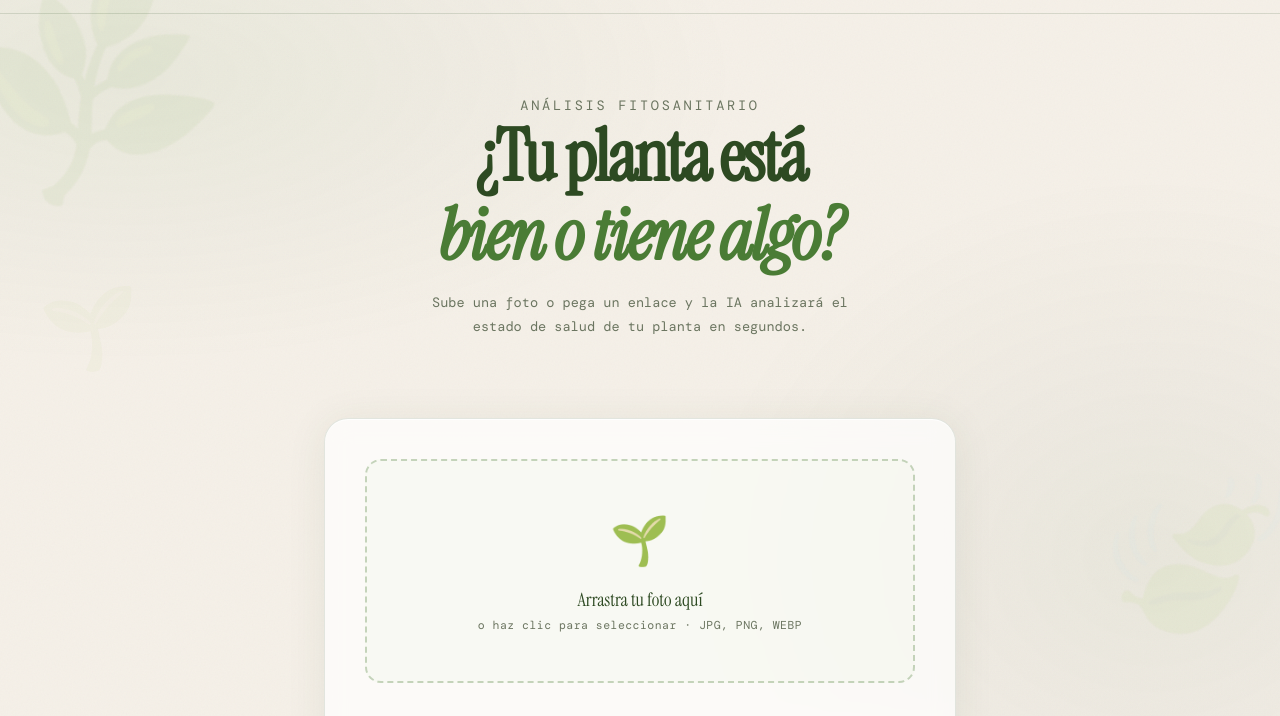
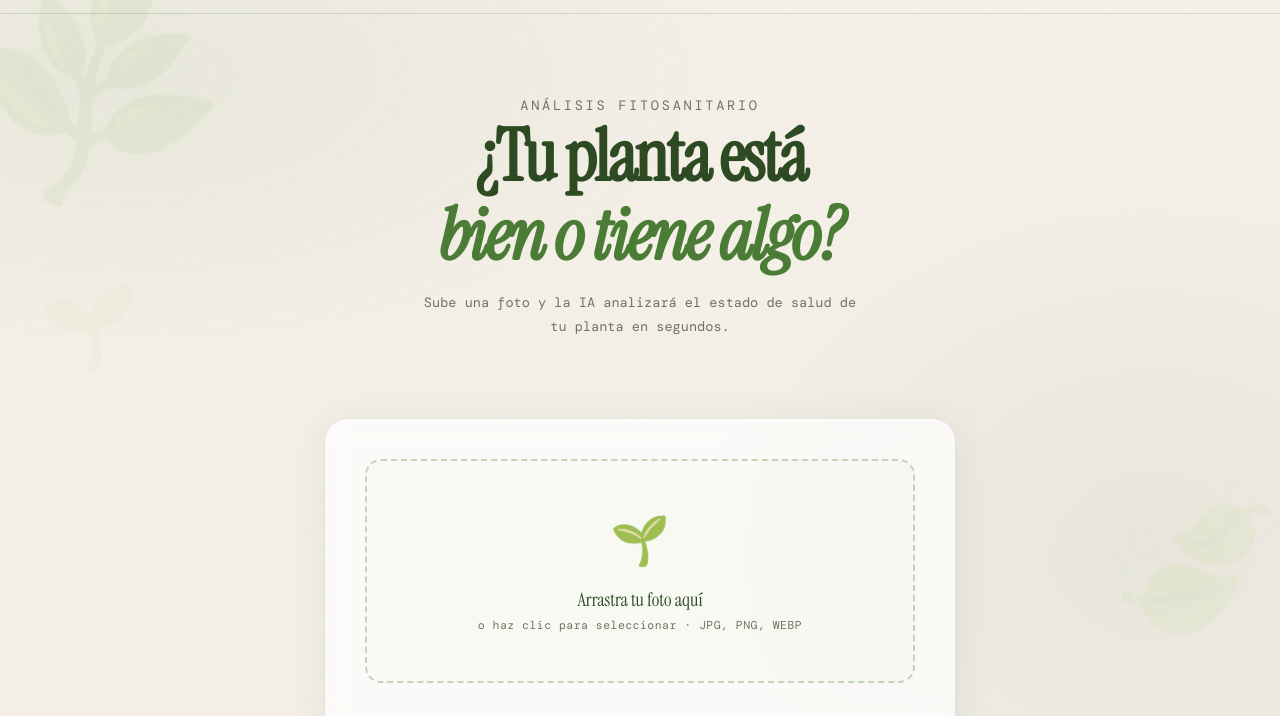
Before and after one commit to crhistian-bytebrisa/IAITLA-PlantSanity, a plain HTML site: page index.html in a window 1280 px wide. Shown: the part 84-800 px from the top of the page. Drawn offline with nearby package versions, Linux system fonts and the light colour scheme; a web font is replaced by a local one.

Commit message:
Actualizar index.html

```diff
--- a/index.html
+++ b/index.html
@@ -28,7 +28,7 @@
   <section class="hero">
     <p class="hero-label">Análisis fitosanitario</p>
     <h1>¿Tu planta está<br /><em>bien o tiene algo?</em></h1>
-    <p>Sube una foto o pega un enlace y la IA analizará el estado de salud de tu planta en segundos.</p>
+    <p>Sube una foto y la IA analizará el estado de salud de tu planta en segundos.</p>
   </section>
 
   <!-- Main card -->
```
